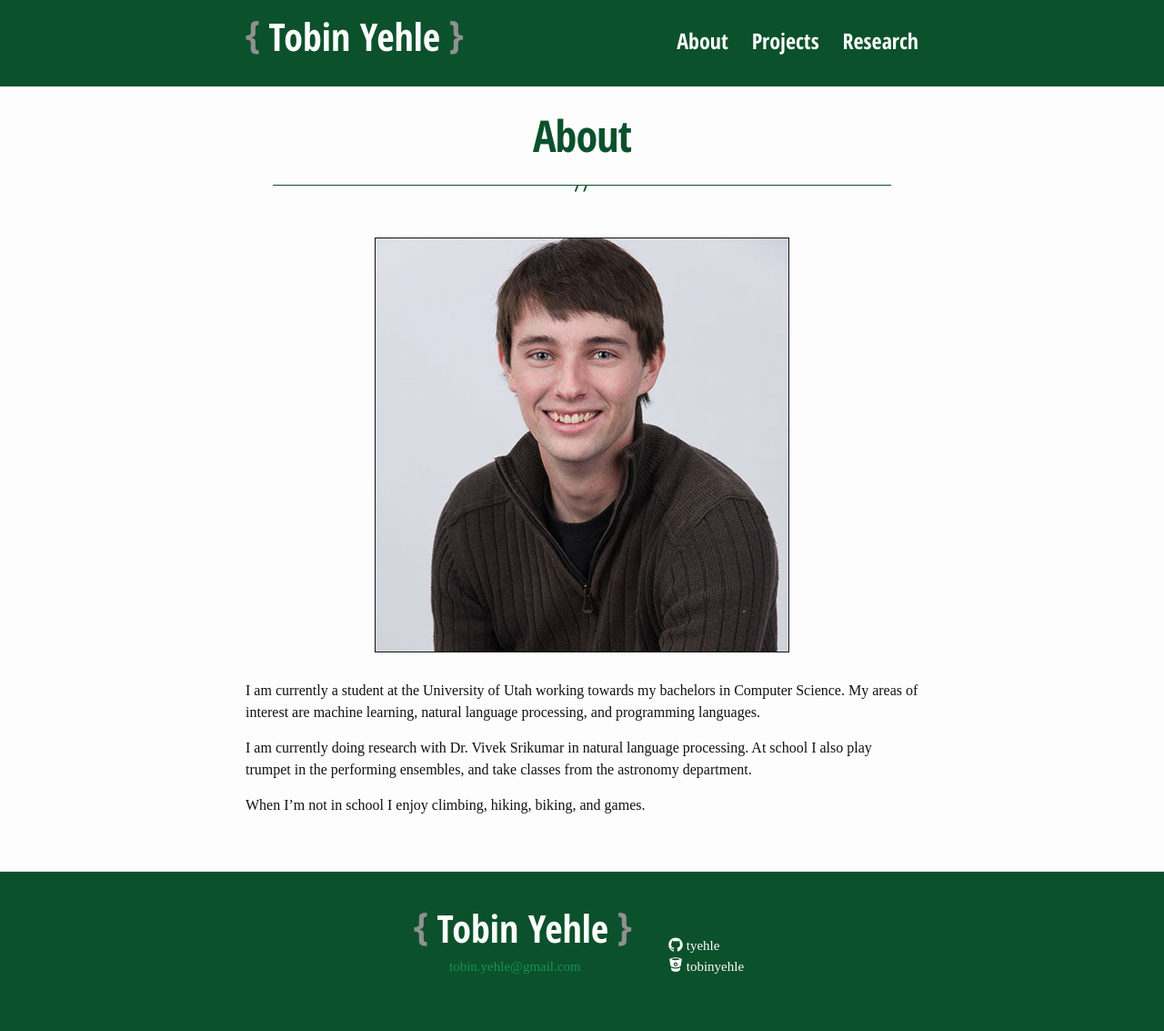
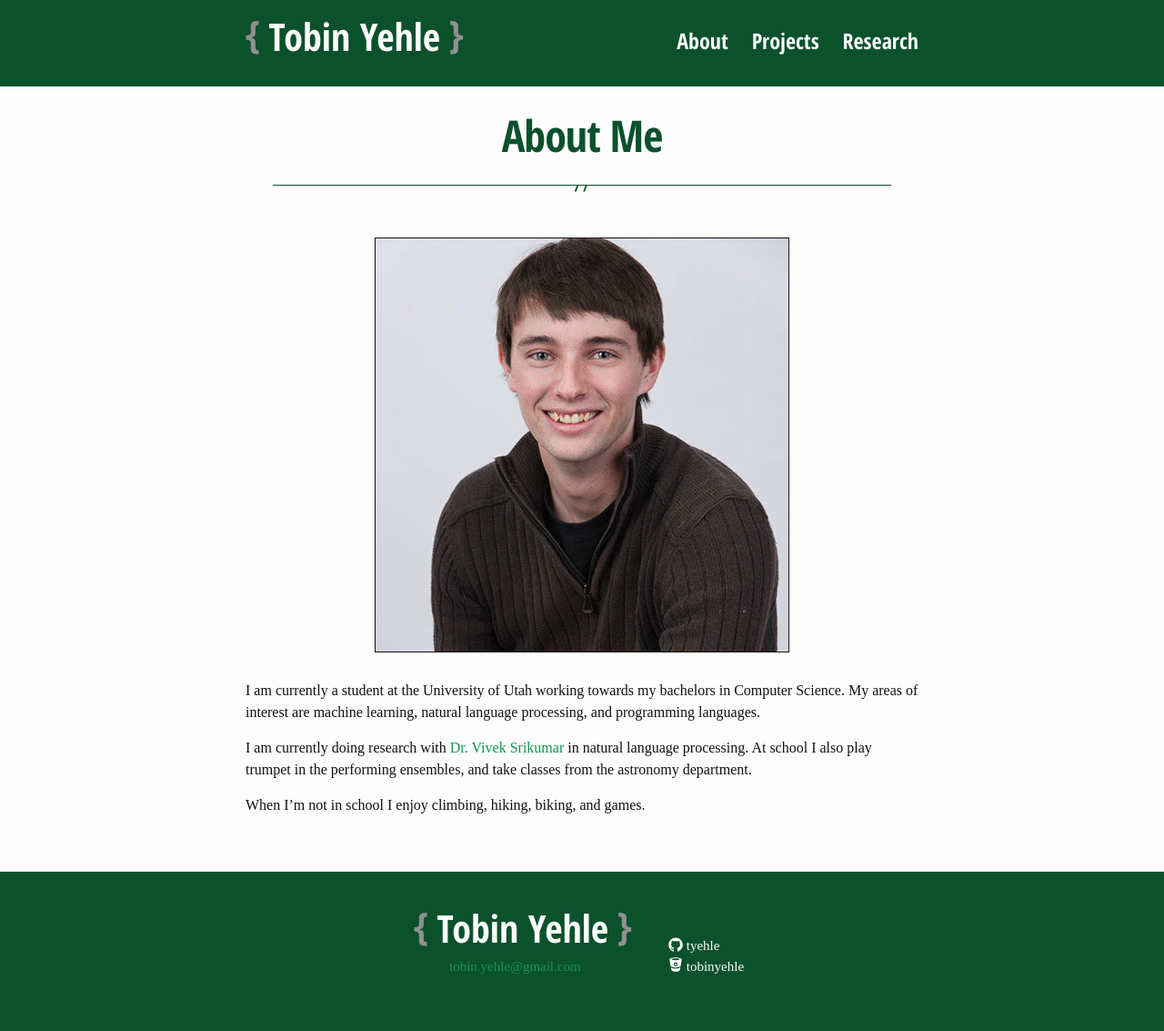
Before and after one commit to tyehle/tyehle.github.io, a Jekyll site: the page built from index.md, in a window 1280 px wide. Shown: the whole page at 91% size. Built offline with Jekyll 4.4.1, drawn with Linux system fonts in a browser that asks for light colours; some web fonts are replaced; Markdown is read by kramdown in place of the engine named in the settings.

```diff
--- a/index.md
+++ b/index.md
@@ -1,6 +1,6 @@
 ---
 layout: page
-title: About
+title: About Me
 ---
 
 {% include image.html img="portrait.jpg" %}
@@ -8,6 +8,6 @@ title: About
 
 I am currently a student at the University of Utah working towards my bachelors in Computer Science. My areas of interest are machine learning, natural language processing, and programming languages.
 
-I am currently doing research with Dr. Vivek Srikumar in natural language processing. At school I also play trumpet in the performing ensembles, and take classes from the astronomy department.
+I am currently doing research with [Dr. Vivek Srikumar](http://svivek.com) in natural language processing. At school I also play trumpet in the performing ensembles, and take classes from the astronomy department.
 
 When I'm not in school I enjoy climbing, hiking, biking, and games.
```
